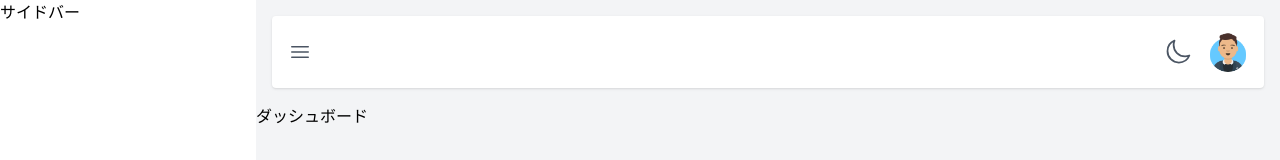
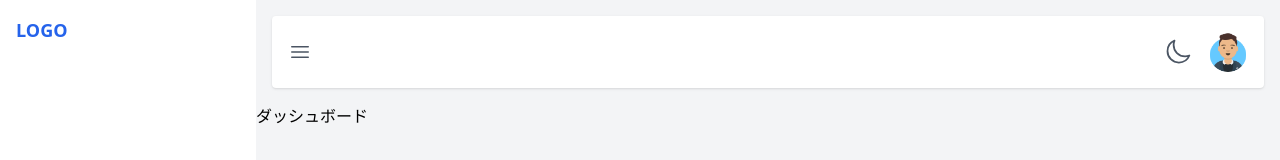
Before and after one commit to KazMat1/admin-panel, a Vue app: page / in a window 1280 px wide. Shown: the top 160 px of the page. Built offline with nearby package versions, Linux system fonts and the light colour scheme.

Commit message:
implement a sidebar

```diff
--- /dev/null
+++ b/src/components/Sidebar.vue
@@ -0,0 +1,6 @@
+<script setup></script>
+<template>
+  <div class="p-4">
+    <div class="font-bold text-lg text-blue-600">LOGO</div>
+  </div>
+</template>
--- a/src/layouts/Default.vue
+++ b/src/layouts/Default.vue
@@ -3,6 +3,7 @@ import { Bars3Icon, SunIcon, MoonIcon } from "@heroicons/vue/24/outline";
 import { onMounted, onUnmounted, ref } from "vue";
 import { debounce } from "lodash";
 import DropdownMenu from "../components/DropdownMenu.vue";
+import Sidebar from "../components/Sidebar.vue";
 
 const innerWidth = ref(window.innerWidth);
 const show = ref(innerWidth.value >= 1280 ? true : false);
@@ -56,7 +57,7 @@ onUnmounted(() => {
       class="fixed top-0 w-64 h-screen bg-white dark:bg-gray-800 z-20 transform duration-300 dark:text-gray-300"
       :class="{ '-translate-x-full': !show }"
     >
-      サイドバー
+      <Sidebar />
     </div>
     <div
       class="fixed xl:hidden inset-0 bg-gray-900 z-10 opacity-50"
```
